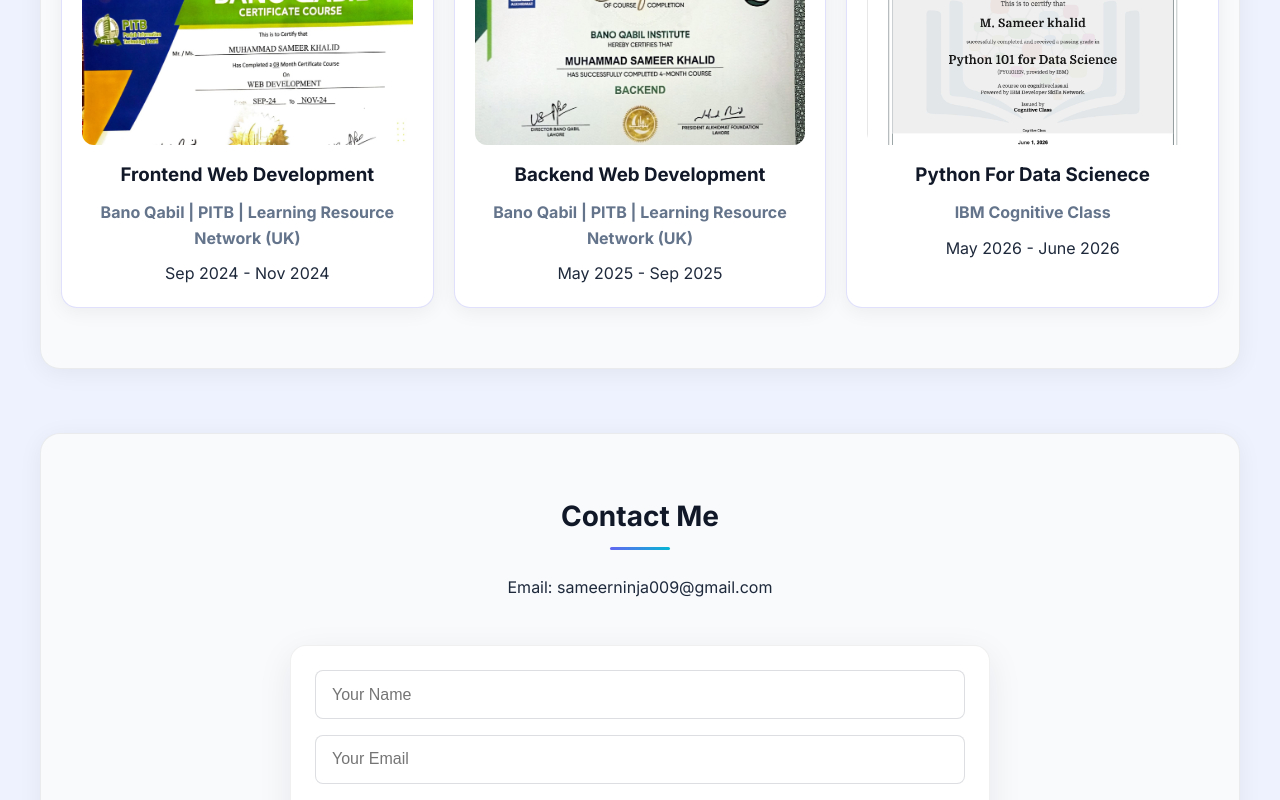
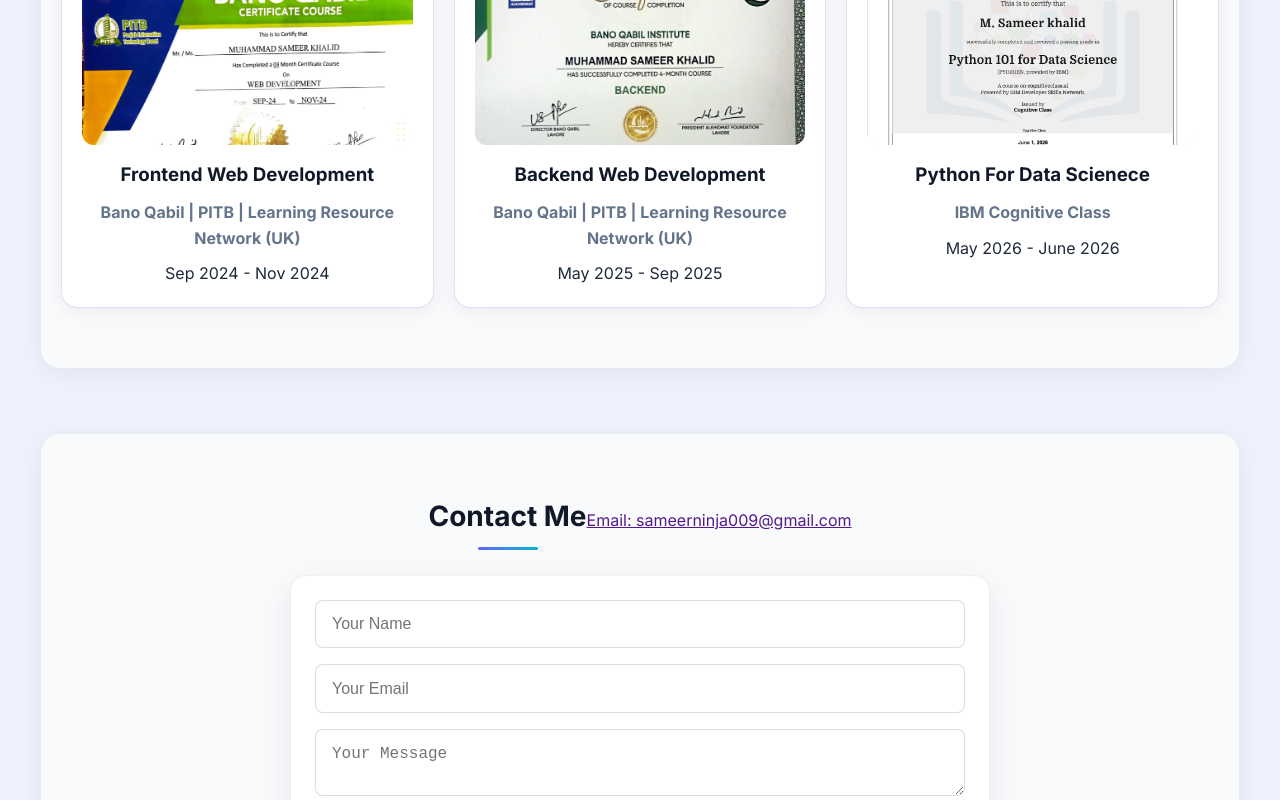
Before and after one commit to SameerInCode/my-portfolio, a React (Vite) app: page / in a window 1280 px wide. Shown: the part 4713-5513 px from the top of the page. Built offline with nearby package versions, Linux system fonts and the light colour scheme.

Commit message:
Fix certificate image paths

```diff
--- a/src/components/Certifications.jsx
+++ b/src/components/Certifications.jsx
@@ -7,21 +7,21 @@
     title:"Frontend Web Development",
     organization:"Bano Qabil | PITB | Learning Resource Network (UK)",
     duration:"Sep 2024 - Nov 2024",
-    image: "../public/frontend.jpeg"
+    image: "/frontend.jpeg"
   },
   {
     id:2,
     title:"Backend Web Development",
     organization:"Bano Qabil | PITB | Learning Resource Network (UK)",
     duration:"May 2025 - Sep 2025",
-    image: "../public/backend.jpeg"
+    image: "/backend.jpeg"
   },
   {
     id:3,
     title:"Python For Data Scienece",
     organization:"IBM Cognitive Class",
     duration:"May 2026 - June 2026",
-    image: "../public/python.PNG"
+    image: "/python.PNG"
 
   },
 
--- a/src/components/Contact.jsx
+++ b/src/components/Contact.jsx
@@ -27,7 +27,7 @@
   return(
     <section id="contact">
       <h2>Contact Me</h2>
-      <p> Email: sameerninja009@gmail.com</p>
+      <a href="">Email: sameerninja009@gmail.com</a>
       <form ref={form} onSubmit={sendEmail}>
         <input type="text" name="user_name" placeholder="Your Name" required />
         <input type="email" name="user_email" placeholder="Your Email" required />
```
